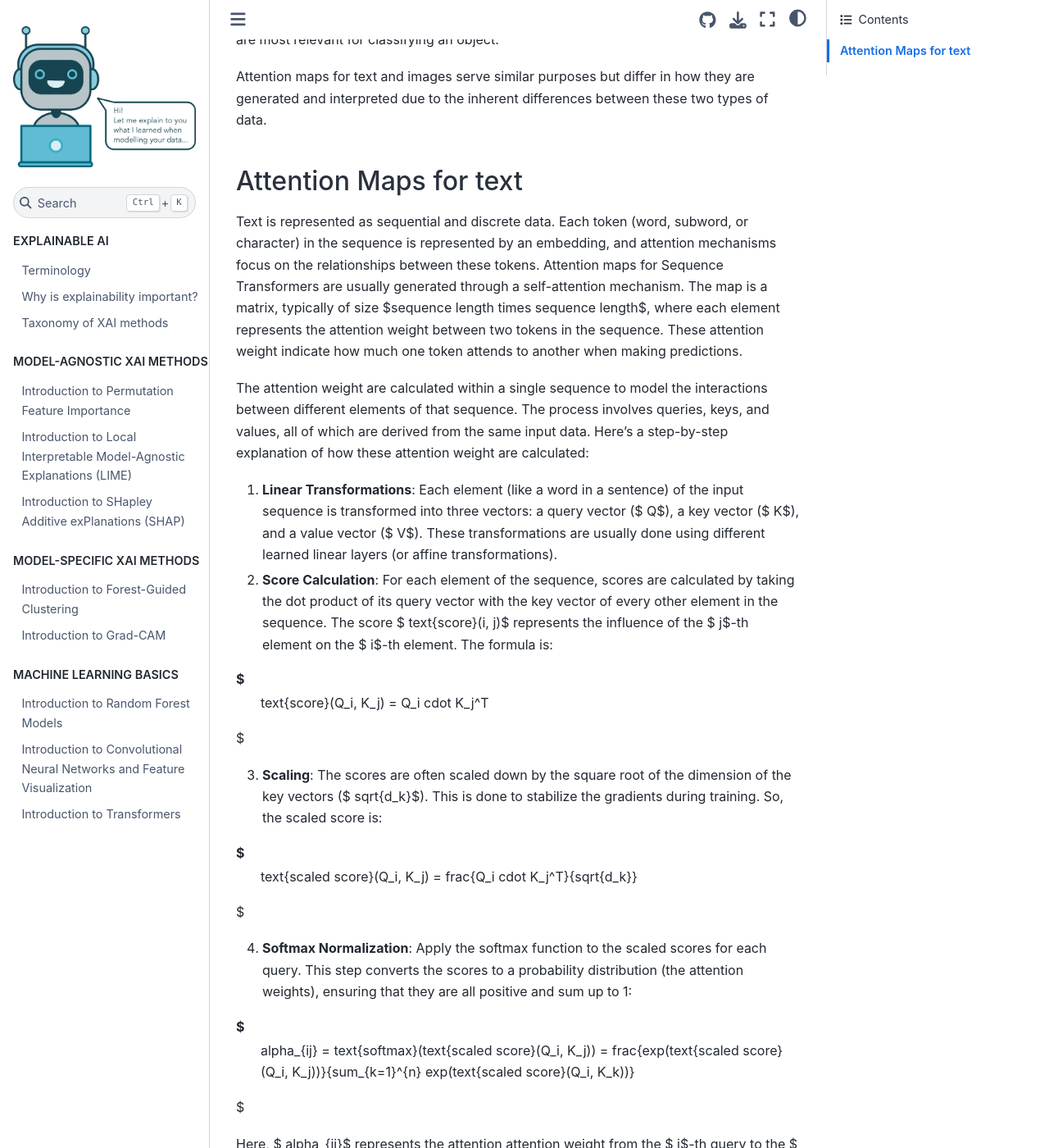
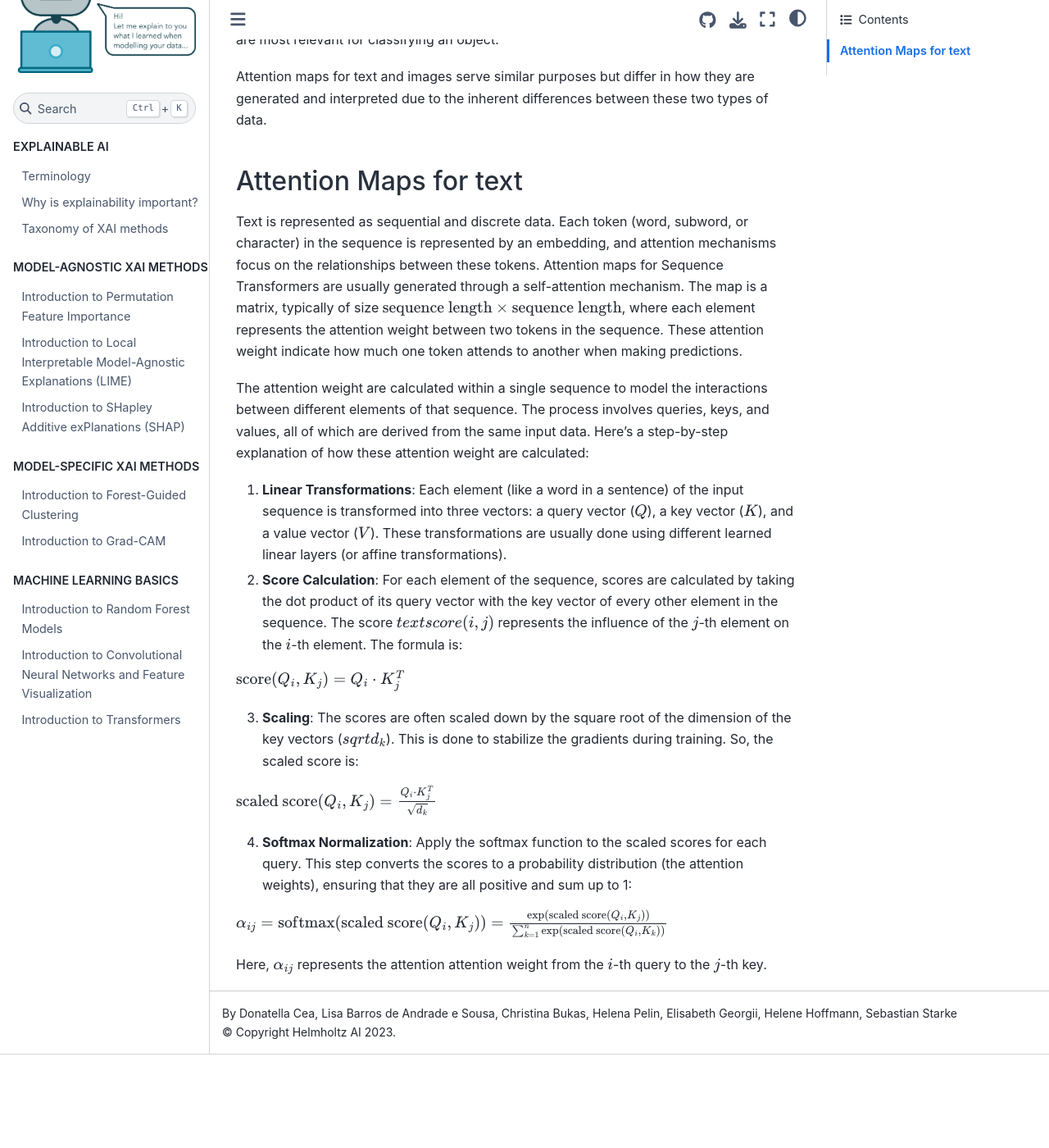
Before and after one commit to HelmholtzAI-Consultants-Munich/XAI-Tutorials, a Sphinx documentation site: the page built from docs/source/_model_specific_xai/attentionmaps.rst, in a window 1280 px wide and 1400 px high, scrolled down 788 px. Shown: the whole window at 82% size. Built offline with Sphinx 7.4.7 and the Sphinx Book theme 1.1.4, drawn with Linux system fonts in a browser that asks for light colours; after the commit the page ends 2074 px from its top, so only the background shows below that; some of the changed lines change nothing that is shown; some of the changed text lies outside the part shown.

```diff
--- a/docs/source/_model_specific_xai/attentionmaps.rst
+++ b/docs/source/_model_specific_xai/attentionmaps.rst
@@ -22,7 +22,7 @@
 -------------------------
 
 Text is represented as sequential and discrete data. Each token (word, subword, or character) in the sequence is represented by an embedding, and attention mechanisms focus on the relationships between these tokens.
-Attention maps for Sequence Transformers are usually generated through a self-attention mechanism. The map is a matrix, typically of size $sequence length \times sequence length$, where each element represents the attention weight between two tokens in the sequence.
+Attention maps for Sequence Transformers are usually generated through a self-attention mechanism. The map is a matrix, typically of size :math:`\text{sequence length} \times \text{sequence length}`, where each element represents the attention weight between two tokens in the sequence.
 These attention weight indicate how much one token attends to another when making predictions.
 
 The attention weight are calculated within a single sequence to model the interactions between different elements of that sequence. The process involves queries, keys, and values, all of which are derived from the same input data.
@@ -32,20 +32,14 @@
 
 2. **Score Calculation**: For each element of the sequence, scores are calculated by taking the dot product of its query vector with the key vector of every other element in the sequence. The score $ \text{score}(i, j)$ represents the influence of the $ j$-th element on the $ i$-th element. The formula is:
 
-$
-    \text{score}(Q_i, K_j) = Q_i \cdot K_j^T
-$
+:math:`\text{score}(Q_i, K_j) = Q_i \cdot K_j^T`
 
 3. **Scaling**: The scores are often scaled down by the square root of the dimension of the key vectors ($ \sqrt{d_k}$). This is done to stabilize the gradients during training. So, the scaled score is:
 
-$
-    \text{scaled score}(Q_i, K_j) = \frac{Q_i \cdot K_j^T}{\sqrt{d_k}}
-$
+:math:`\text{scaled score}(Q_i, K_j) = \frac{Q_i \cdot K_j^T}{\sqrt{d_k}}`
 
 4. **Softmax Normalization**: Apply the softmax function to the scaled scores for each query. This step converts the scores to a probability distribution (the attention weights), ensuring that they are all positive and sum up to 1:
 
-$
-    \alpha_{ij} = \text{softmax}(\text{scaled score}(Q_i, K_j)) = \frac{\exp(\text{scaled score}(Q_i, K_j))}{\sum_{k=1}^{n} \exp(\text{scaled score}(Q_i, K_k))}
-$
+:math:`\alpha_{ij} = \text{softmax}(\text{scaled score}(Q_i, K_j)) = \frac{\exp(\text{scaled score}(Q_i, K_j))}{\sum_{k=1}^{n} \exp(\text{scaled score}(Q_i, K_k))}`
 
-Here, $ \alpha_{ij}$ represents the attention attention weight from the $ i$-th query to the $ j$-th key.
+Here, :math:`\alpha_{ij}` represents the attention attention weight from the :math:`i`-th query to the :math:`j`-th key.
```
